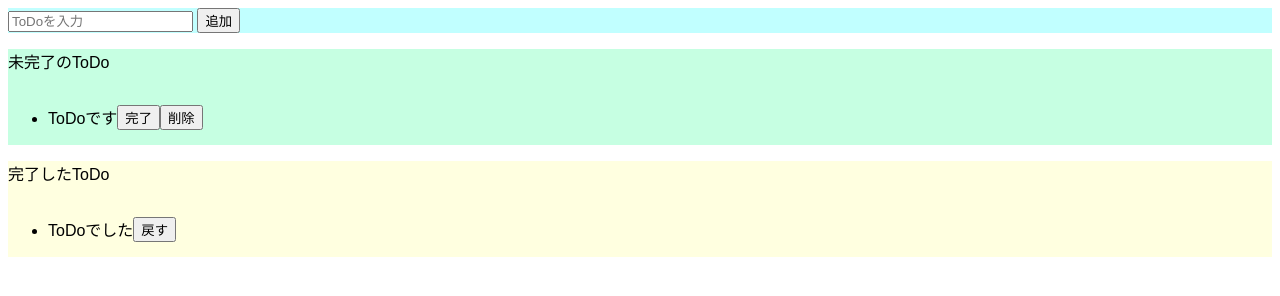
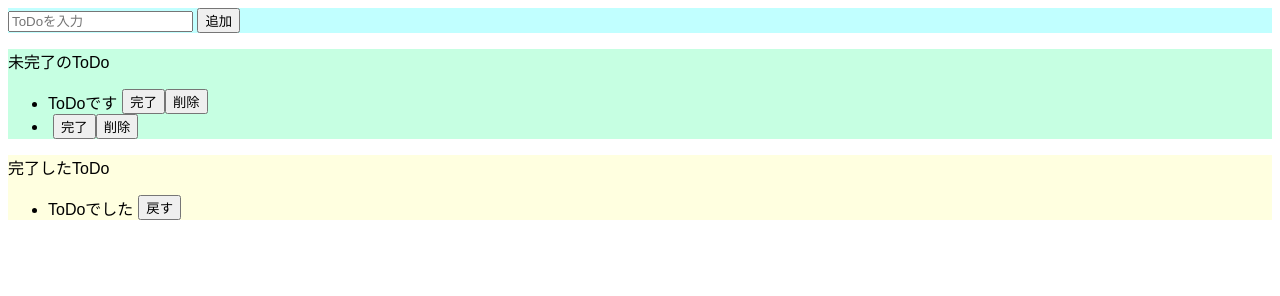
Before and after one commit to m0t0-taka/TODO-js, a website built with Parcel: page index.html in a window 1280 px wide. Both pictures are taken after a click on the button "追加". Built offline with nearby package versions, Linux system fonts and the light colour scheme.

Commit message:
完了ボタンクリックで未完了から消し「完了した」に表示されるようにした

```diff
--- a/index.html
+++ b/index.html
@@ -13,26 +13,22 @@
 
     <div class="incomplete-area">
       <p>未完了のToDo</p>
-      <ul>
-        <li>
+      <ul id="incomplete-list">
         <div class="list-row">
-            <p>ToDoです</p>
+          <li>ToDoです</li>
           <button>完了</button>
           <button>削除</button>
         </div>
-        </li>
       </ul>
     </div>
 
     <div class="complete-area">
       <p>完了したToDo</p>
-      <ul>
-        <li>
+      <ul id="complete-list">
         <div class="list-row">
-            <p>ToDoでした</p>
+          <li>ToDoでした</li>
           <button>戻す</button>
         </div>
-        </li>
       </ul>
     </div>
 
--- a/src/index.js
+++ b/src/index.js
@@ -3,8 +3,58 @@ import "./styles.css";
 const onClickAdd = () => {
   const inputText = document.getElementById("add-text").value;
   document.getElementById("add-text").value = "";
-  alert(inputText);
+
+  // const li = document.createElement("li");
+
+  const div = document.createElement("div");
+  div.className = "list-row";
+
+  const li = document.createElement("li");
+  li.innerText = inputText;
+
+  // 完了buttonを生成
+  const completeButton = document.createElement("button");
+  completeButton.innerText = "完了";
+  completeButton.addEventListener("click", () => {
+    deleteFromIncompleteList(completeButton.parentNode);
+    // 完了リストに追加する要素
+    const addTarget = completeButton.parentNode;
+    const text = addTarget.firstElementChild.innerText;
+
+    addTarget.textContent = null;
+
+    const li = document.createElement("li");
+    li.innerText = text;
+
+    const backButton = document.createElement("button");
+    backButton.innerText = "戻す";
+
+    addTarget.appendChild(li);
+    addTarget.appendChild(backButton);
+
+    document.getElementById("complete-list").appendChild(addTarget);
+  });
+
+  // 削除buttonを生成
+  const deleteButton = document.createElement("button");
+  deleteButton.innerText = "削除";
+  deleteButton.addEventListener("click", () => {
+    deleteFromIncompleteList(deleteButton.parentNode);
+  });
+
+  // HTMLの階層を生成
+  // ul.appendChild(div);
+  div.appendChild(li);
+  div.appendChild(completeButton);
+  div.appendChild(deleteButton);
+
+  document.getElementById("incomplete-list").appendChild(div);
 };
+
+const deleteFromIncompleteList = (target) => {
+  document.getElementById("incomplete-list").removeChild(target);
+};
+
 document
   .getElementById("add-button")
   .addEventListener("click", () => onClickAdd());
```
Lines whose indentation alone changed are shown as unchanged.
